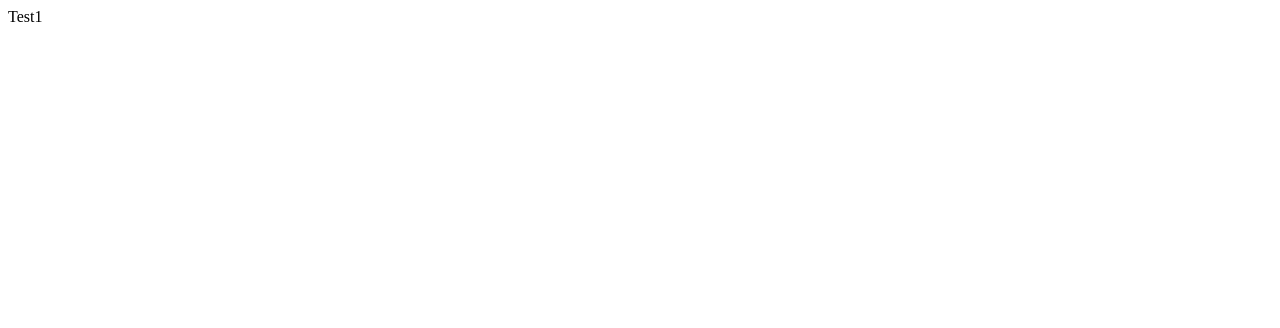
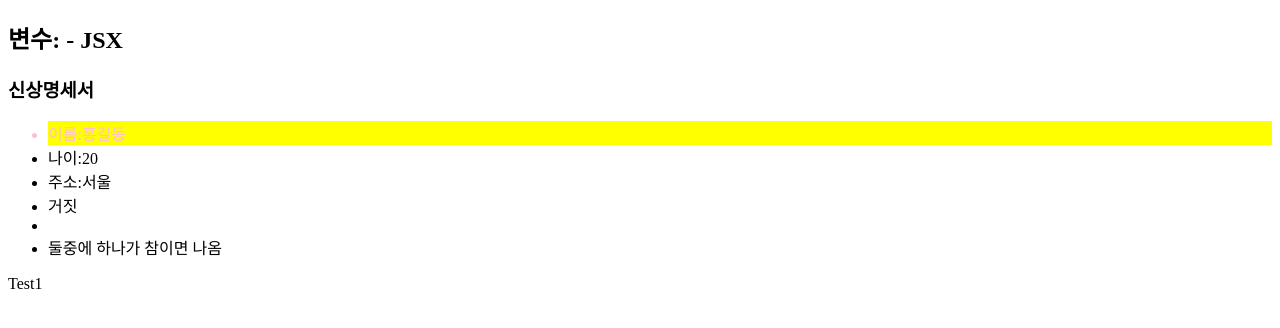
Before and after one commit to qkaxhfms/practice_react_2, a React (Create React App) app in the folder item2/: page / in a window 1280 px wide. Shown: the top 328 px of the page. Built offline with nearby package versions, Linux system fonts and the light colour scheme.

Commit message:
or복습

```diff
--- a/item2/src/Components/Test1.js
+++ b/item2/src/Components/Test1.js
@@ -2,8 +2,29 @@ import React, { Component } from 'react'
 
 class Test1 extends Component {
     render() {
+        const title='신상명세서';
+        const name='홍길동';
+        const age=20;
+        const addr='서울';
+        const done=false;
+        const color='green';
+        const style1 = {
+            color:'pink',
+            fontSize:16,
+            backgroundColor:'yellow',
+        };
         return (
             <div>
+                <h2>변수:{} - JSX</h2>
+                <h3 syle={{color,fontSize:20}}>{title}</h3>
+                <ul>
+                    <li style={style1}>이름:{name}</li>
+                    <li>나이:{age}</li>
+                    <li>주소:{addr}</li>
+                    <li>{done === true ? '참':'거짓'}</li>
+                    <li>{done && '참이면 이게나옴'}</li>
+                    <li>{done || '둘중에 하나가 참이면 나옴'}</li>
+                </ul>
                 Test1
             </div>
         )
```
Also changed, not shown: item2/src/Components/Test1Sub.js (added, +8 -0 lines), 1 other file (tests, documents, lock files or other folders).
